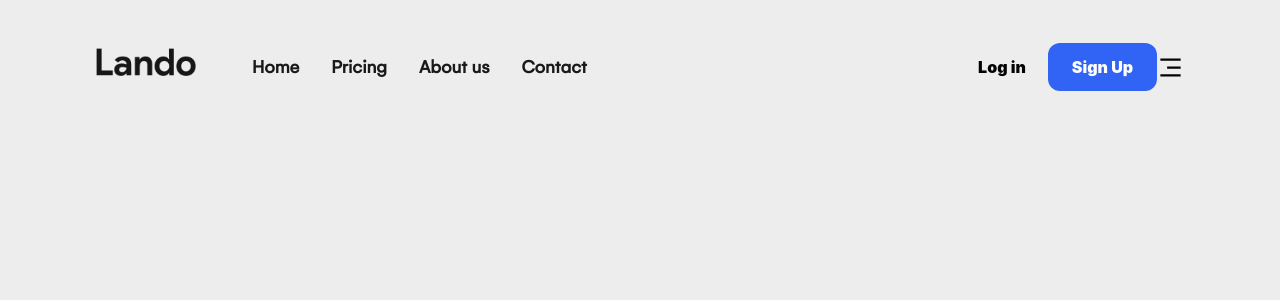
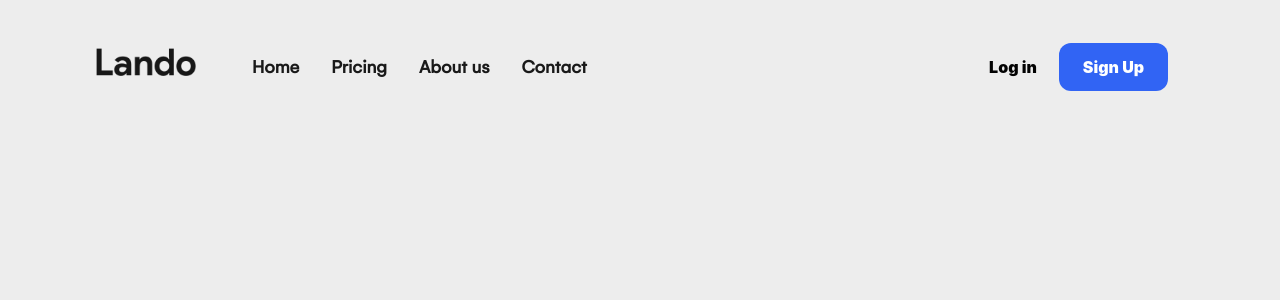
Before and after one commit to bricekk/lando, a React (Create React App) app: page / in a window 1280 px wide. Shown: the top 300 px of the page. Built offline with nearby package versions, Linux system fonts and the light colour scheme.

Commit message:
tailwind still there

```diff
--- a/src/components/navbar/Navbar.css
+++ b/src/components/navbar/Navbar.css
@@ -45,6 +45,10 @@
     opacity: 0.9;
 }
 
+.navbar__connexion{
+    margin-right: 1rem;
+}
+
 .navbar__connexion #signup {
     color: #fff;
     font-family: var(--font-buttons);
@@ -79,7 +83,6 @@
 
 .navbar__menu {
     display: none;
-    display: flex;
 }
 
 .navbar__menu-container {
@@ -122,8 +125,6 @@
     color: var(--primary-color);
     opacity: 0.9;
 }
-
-navbar__menu-container__connexion
 
 .MenuLine {
     margin-left: 1rem;
```
